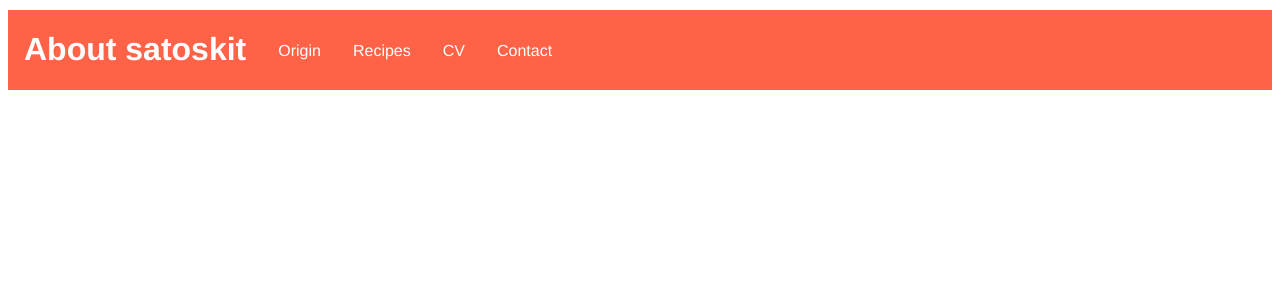
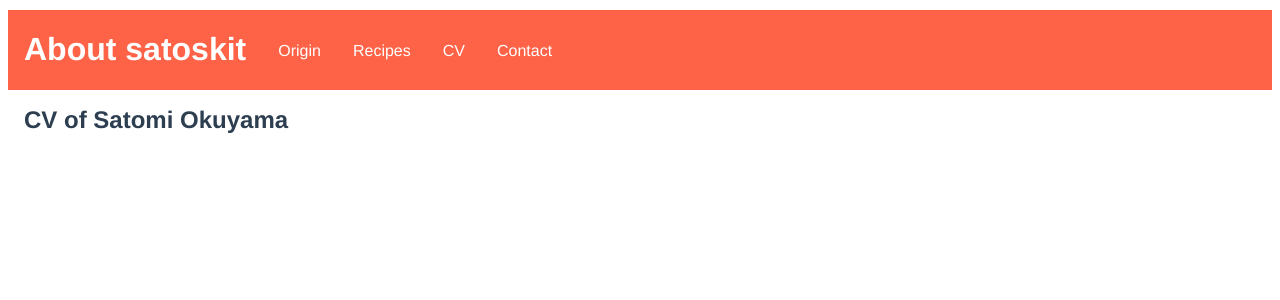
Before and after one commit to satoskit/about_satoskit, a Vue app: page /CV in a window 1280 px wide. Shown: the top 300 px of the page. Built offline with nearby package versions, Linux system fonts and the light colour scheme.

Commit message:
added new page CV

```diff
--- /dev/null
+++ b/src/pages/CV.vue
@@ -0,0 +1,13 @@
+<template>
+  <h2>CV of Satomi Okuyama</h2>
+</template>
+
+<script>
+export default {
+
+}
+</script>
+
+<style>
+
+</style>script
--- a/src/router.js
+++ b/src/router.js
@@ -35,6 +35,11 @@ const router = new Router({
             component: () => import('./pages/Origin.vue')
         },
         {
+            path: '/CV',
+            name: 'cv',
+            component: () => import('./pages/CV.vue')
+        },
+        {
             path: '/Contact',
             name: 'contact',
             component: () => import('./pages/Contact.vue')
```
